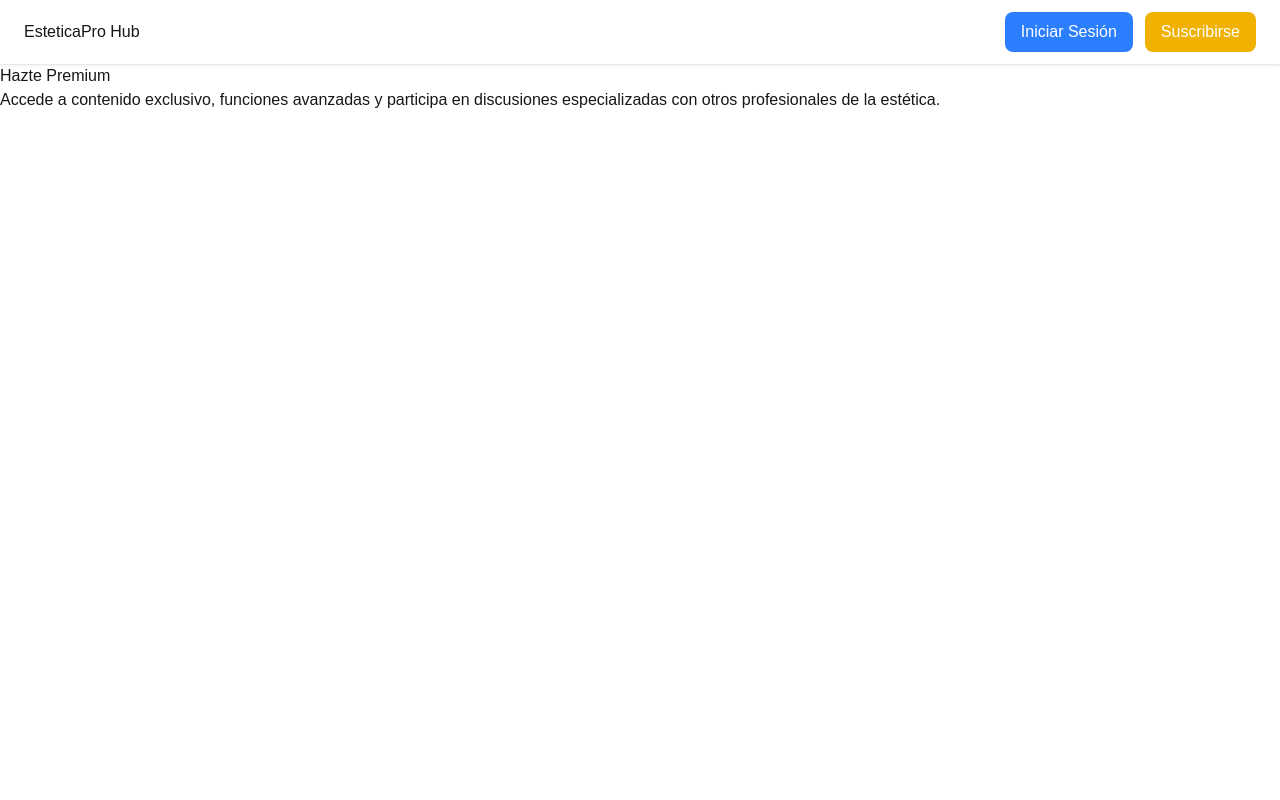
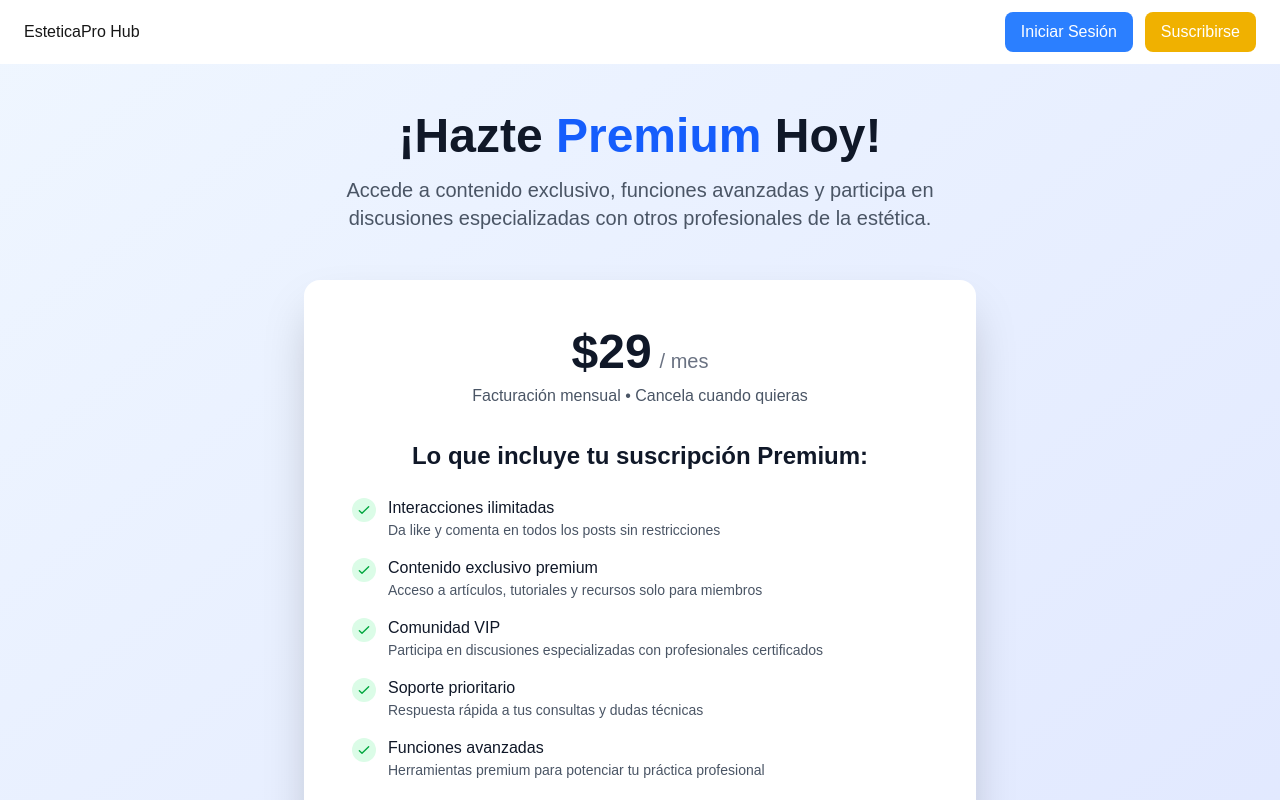
Before and after one commit to appesteticaprohub/EsteticaProHub_U, a Next.js app: page /suscripcion in a window 1280 px wide. Shown: the top 800 px of the page. Built offline with nearby package versions, Linux system fonts and the light colour scheme.

Commit message:
Diseñar página de suscripción

```diff
--- a/src/app/suscripcion/page.tsx
+++ b/src/app/suscripcion/page.tsx
@@ -1,8 +1,115 @@
 export default function Suscripcion() {
   return (
-    <main>
-      <h1>Hazte Premium</h1>
-      <p>Accede a contenido exclusivo, funciones avanzadas y participa en discusiones especializadas con otros profesionales de la estética.</p>
+    <main className="min-h-screen bg-gradient-to-br from-blue-50 to-indigo-100 py-12 px-4">
+      <div className="max-w-4xl mx-auto">
+        {/* Título llamativo */}
+        <div className="text-center mb-12">
+          <h1 className="text-5xl font-bold text-gray-900 mb-4">
+            ¡Hazte <span className="text-blue-600">Premium</span> Hoy!
+          </h1>
+          <p className="text-xl text-gray-600 max-w-2xl mx-auto">
+            Accede a contenido exclusivo, funciones avanzadas y participa en discusiones especializadas con otros profesionales de la estética.
+          </p>
+        </div>
+
+        {/* Tarjeta de suscripción */}
+        <div className="bg-white rounded-2xl shadow-2xl p-8 md:p-12 max-w-2xl mx-auto">
+          {/* Precio destacado */}
+          <div className="text-center mb-8">
+            <div className="inline-flex items-baseline gap-2 mb-2">
+              <span className="text-5xl font-bold text-gray-900">$29</span>
+              <span className="text-xl text-gray-500">/ mes</span>
+            </div>
+            <p className="text-gray-600">Facturación mensual • Cancela cuando quieras</p>
+          </div>
+
+          {/* Lista de beneficios */}
+          <div className="mb-8">
+            <h3 className="text-2xl font-semibold text-gray-900 mb-6 text-center">
+              Lo que incluye tu suscripción Premium:
+            </h3>
+            <ul className="space-y-4">
+              <li className="flex items-start gap-3">
+                <div className="flex-shrink-0 w-6 h-6 bg-green-100 rounded-full flex items-center justify-center mt-0.5">
+                  <svg className="w-4 h-4 text-green-600" fill="none" stroke="currentColor" viewBox="0 0 24 24">
+                    <path strokeLinecap="round" strokeLinejoin="round" strokeWidth={2} d="M5 13l4 4L19 7" />
+                  </svg>
+                </div>
+                <div>
+                  <p className="text-gray-900 font-medium">Interacciones ilimitadas</p>
+                  <p className="text-gray-600 text-sm">Da like y comenta en todos los posts sin restricciones</p>
+                </div>
+              </li>
+
+              <li className="flex items-start gap-3">
+                <div className="flex-shrink-0 w-6 h-6 bg-green-100 rounded-full flex items-center justify-center mt-0.5">
+                  <svg className="w-4 h-4 text-green-600" fill="none" stroke="currentColor" viewBox="0 0 24 24">
+                    <path strokeLinecap="round" strokeLinejoin="round" strokeWidth={2} d="M5 13l4 4L19 7" />
+                  </svg>
+                </div>
+                <div>
+                  <p className="text-gray-900 font-medium">Contenido exclusivo premium</p>
+                  <p className="text-gray-600 text-sm">Acceso a artículos, tutoriales y recursos solo para miembros</p>
+                </div>
+              </li>
+
+              <li className="flex items-start gap-3">
+                <div className="flex-shrink-0 w-6 h-6 bg-green-100 rounded-full flex items-center justify-center mt-0.5">
+                  <svg className="w-4 h-4 text-green-600" fill="none" stroke="currentColor" viewBox="0 0 24 24">
+                    <path strokeLinecap="round" strokeLinejoin="round" strokeWidth={2} d="M5 13l4 4L19 7" />
+                  </svg>
+                </div>
+                <div>
+                  <p className="text-gray-900 font-medium">Comunidad VIP</p>
+                  <p className="text-gray-600 text-sm">Participa en discusiones especializadas con profesionales certificados</p>
+                </div>
+              </li>
+
+              <li className="flex items-start gap-3">
+                <div className="flex-shrink-0 w-6 h-6 bg-green-100 rounded-full flex items-center justify-center mt-0.5">
+                  <svg className="w-4 h-4 text-green-600" fill="none" stroke="currentColor" viewBox="0 0 24 24">
+                    <path strokeLinecap="round" strokeLinejoin="round" strokeWidth={2} d="M5 13l4 4L19 7" />
+                  </svg>
+                </div>
+                <div>
+                  <p className="text-gray-900 font-medium">Soporte prioritario</p>
+                  <p className="text-gray-600 text-sm">Respuesta rápida a tus consultas y dudas técnicas</p>
+                </div>
+              </li>
+
+              <li className="flex items-start gap-3">
+                <div className="flex-shrink-0 w-6 h-6 bg-green-100 rounded-full flex items-center justify-center mt-0.5">
+                  <svg className="w-4 h-4 text-green-600" fill="none" stroke="currentColor" viewBox="0 0 24 24">
+                    <path strokeLinecap="round" strokeLinejoin="round" strokeWidth={2} d="M5 13l4 4L19 7" />
+                  </svg>
+                </div>
+                <div>
+                  <p className="text-gray-900 font-medium">Funciones avanzadas</p>
+                  <p className="text-gray-600 text-sm">Herramientas premium para potenciar tu práctica profesional</p>
+                </div>
+              </li>
+            </ul>
+          </div>
+
+          {/* Botón llamativo */}
+          <button className="w-full bg-gradient-to-r from-blue-600 to-indigo-600 hover:from-blue-700 hover:to-indigo-700 text-white font-bold py-4 px-8 rounded-xl text-lg transition-all duration-200 transform hover:scale-105 shadow-lg hover:shadow-xl">
+            🚀 Suscribirse Ahora
+          </button>
+
+          <div className="text-center mt-4">
+            <p className="text-sm text-gray-500">
+              ✨ Oferta especial: Primer mes con 30% de descuento
+            </p>
+          </div>
+        </div>
+
+        {/* Garantía */}
+        <div className="text-center mt-8">
+          <p className="text-gray-600">
+            💰 Garantía de 30 días - Si no estás satisfecho, te devolvemos tu dinero
+          </p>
+        </div>
+      </div>
     </main>
   );
 }
```
